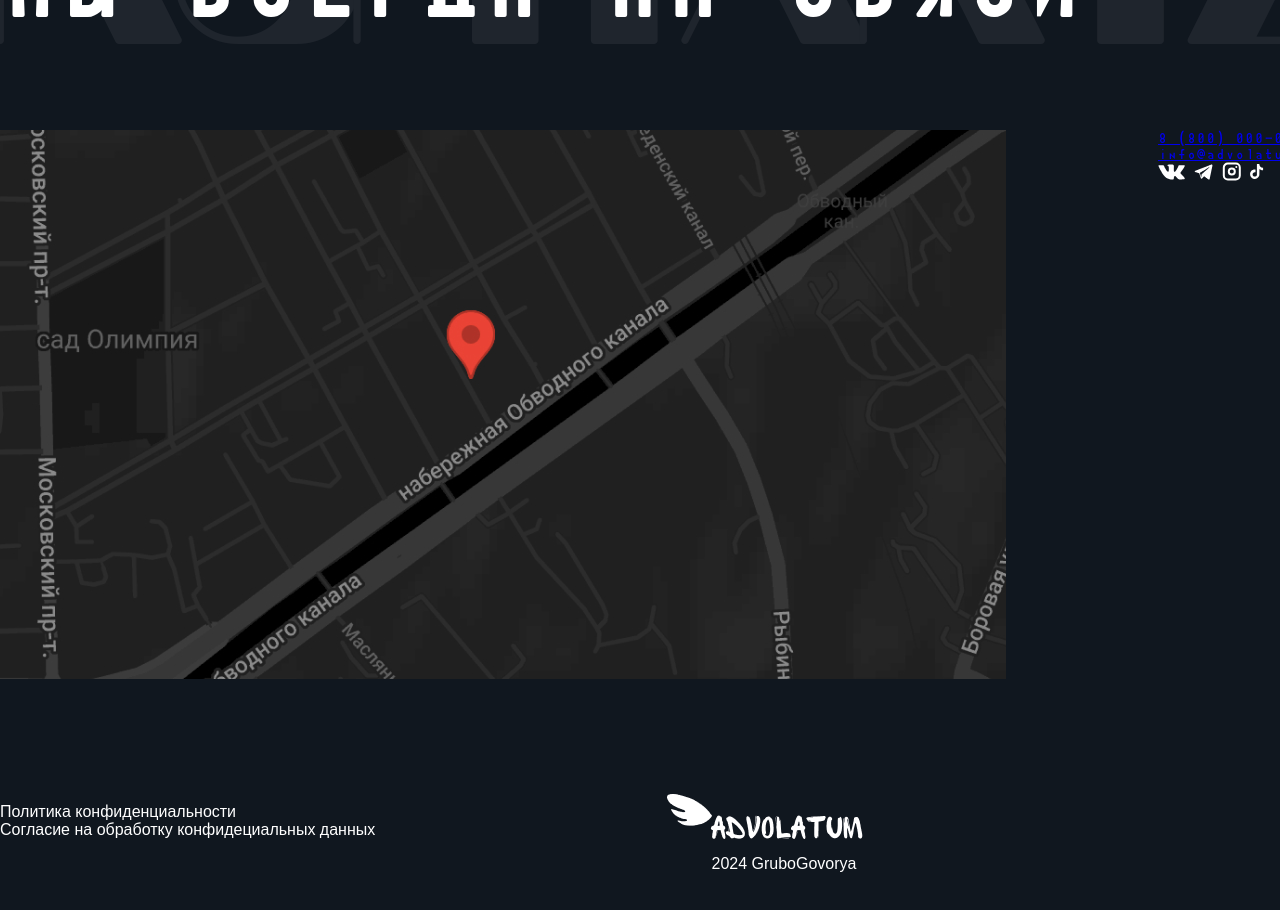
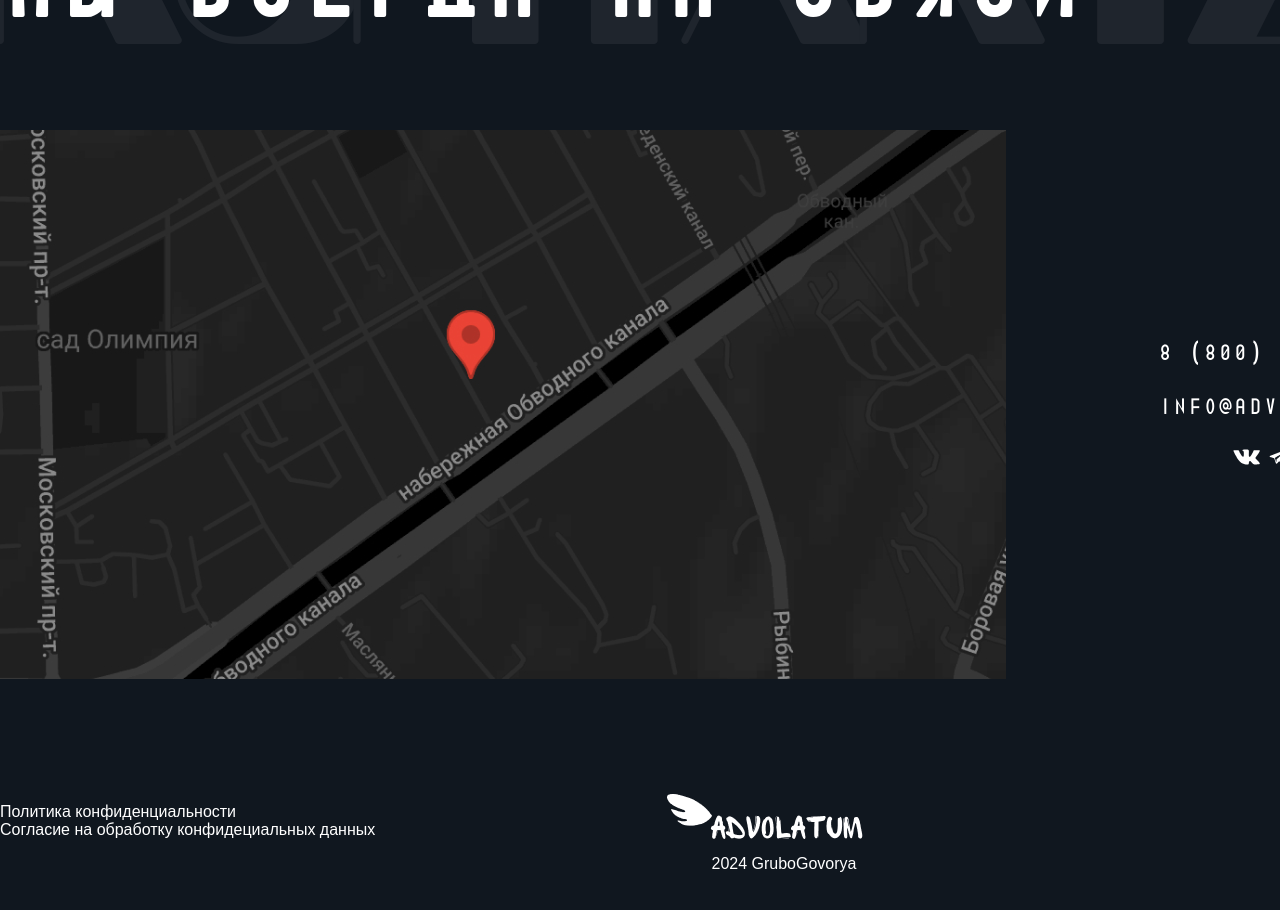
Before and after one commit to bogush01/bogush.github.io, a React (Create React App) app: page / in a window 1280 px wide. Shown: the part 2960-3870 px from the top of the page. Built offline with nearby package versions, Linux system fonts and the light colour scheme.

Commit message:
complete contacts section

```diff
--- a/src/pages/MainPage/index.css
+++ b/src/pages/MainPage/index.css
@@ -61,10 +61,27 @@
 .connection-block {
   display: flex;
   gap: 152px;
+  align-items: center;
 }
 
 .contacts {
   margin: 0;
   padding: 0;
   list-style: none;
+  display: flex;
+  flex-direction: column;
+  align-items: center;
+  gap: 29px;
 }
+
+.contacts-link {
+  text-transform: uppercase;
+  font-size: 25px;
+  color: #fff;
+  text-decoration: none;
+  transition: color 0.2s linear;
+}
+
+.contacts-link:hover {
+  color: var(--main-yellow);
+}
--- a/src/pages/MainPage/index.jsx
+++ b/src/pages/MainPage/index.jsx
@@ -60,10 +60,14 @@ const MainPage = () => {
           <img src={map} alt="" />
           <ul className="contacts">
             <li>
-              <a href="tel:+78000000000">8 (800) 000-00-00</a>
+              <a className="contacts-link" href="tel:+78000000000">
+                8 (800) 000-00-00
+              </a>
             </li>
             <li>
-              <a href="mailto:info@advolatum.ru">info@advolatum.ru</a>
+              <a className="contacts-link" href="mailto:info@advolatum.ru">
+                info@advolatum.ru
+              </a>
             </li>
             <li>
               <Socials />
```
